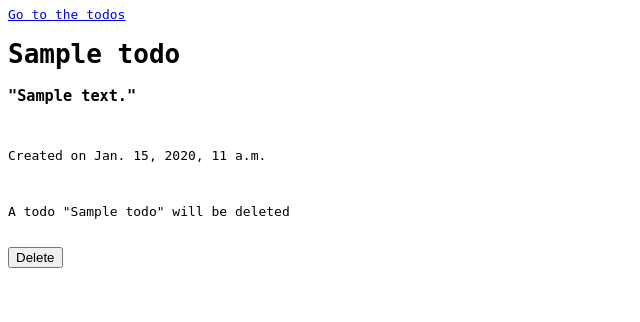
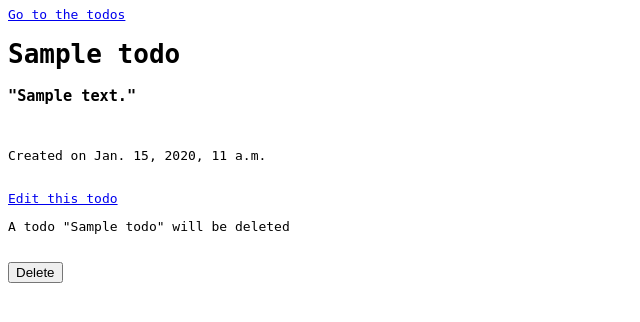
Before and after one commit to m-szczepanska/ToDo_App, a Django app: page /todos/details/1 in a window 1280 px wide. Shown: the part 103-425 px from the top of the page, without its empty margins (0-640 px from the left). Run offline with Django 3.2, Linux system fonts and the light colour scheme; a user stored in the database is signed in; tables that the repository leaves empty hold one stand-in row (values such as "Sample post").

Commit message:
Add edit a todo view. Users are able to modify a todo's title and text.

```diff
--- a/todos/templates/add.html
+++ b/todos/templates/add.html
@@ -15,8 +15,8 @@
         </select>
         <br>
         <br>
-        <input type="submit" value="Submit"/>
+        <input type="submit" value="Add this todo"/>
     </form>
     <br>
-    <a href="/">Go Back</a>
+    <a href="/">Home</a>
 {% include 'partials/footer.html' %}
--- a/todos/templates/details.html
+++ b/todos/templates/details.html
@@ -1,4 +1,5 @@
 {% include 'partials/header.html' %}
+{% load static %}
     <a href="/todos">Go to the todos</a>
     <div class="borders">
       <h1>{{todo.title}}</h1>
@@ -9,6 +10,8 @@
       <p>Created on {{todo.created_at}}
     </div>
     <br>
+     <a href="{% url 'edit' todo.id %}"> Edit this todo</a>
+     <br>
     <form action='{% url 'delete' todo.id %}' method="post">
         {% csrf_token %}
         <p>A todo "{{ todo.title }}" will be deleted</p>
--- a/todos/urls.py
+++ b/todos/urls.py
@@ -5,6 +5,7 @@ urlpatterns = [
     path('', views.index, name='index'),
     path('details/<int:id>', views.details, name='details'),
     path('add/', views.add, name='add'),
+    path('edit/<int:id>', views.edit, name='edit'),
     path('update/<int:id>', views.update, name='update'),
     path('delete/<int:id>', views.delete, name='delete')
 ]
--- a/todos/views.py
+++ b/todos/views.py
@@ -50,6 +50,24 @@ def update(request, id):
     todo.save()
     return HttpResponse(status=204)
 
+def edit(request, id):
+    user_id = request.user.id
+    if not user_id:
+        return HttpResponseRedirect(reverse('login'))
+
+    if request.method == 'POST':
+        title = request.POST['title']
+        text = request.POST['text']
+        todo = Todo.objects.get(id=id, user_id=user_id)
+        todo.title = title
+        todo.text = text
+        todo.save()
+        return redirect('/todos')
+    else:
+        todo = Todo.objects.get(id=id, user_id=user_id)
+        context = {'todo': todo}
+        return render(request, 'edit.html', context)
+
 
 def add(request):
     user_id = request.user.id
```
Also changed, not shown: todos/templates/edit.html (added, +15 -0 lines).
